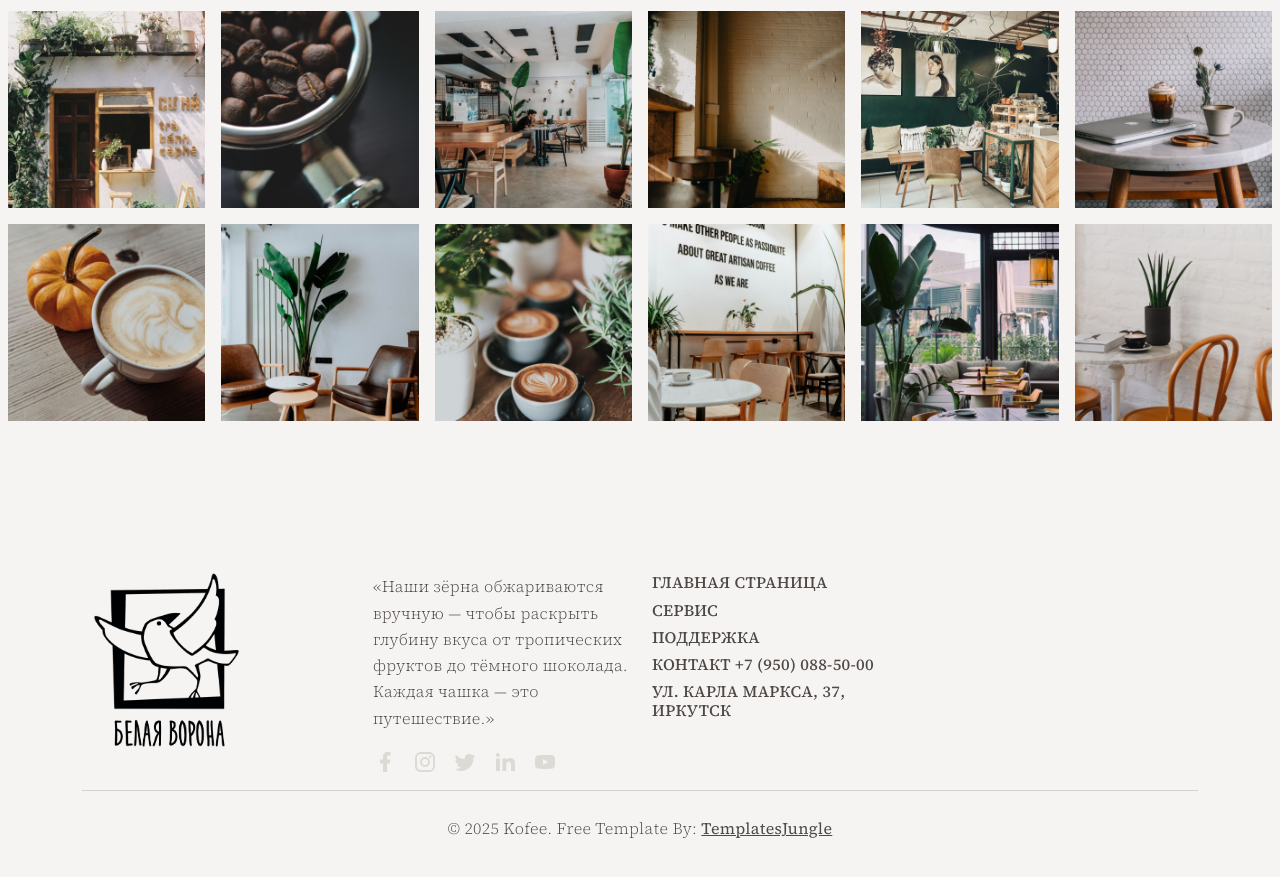
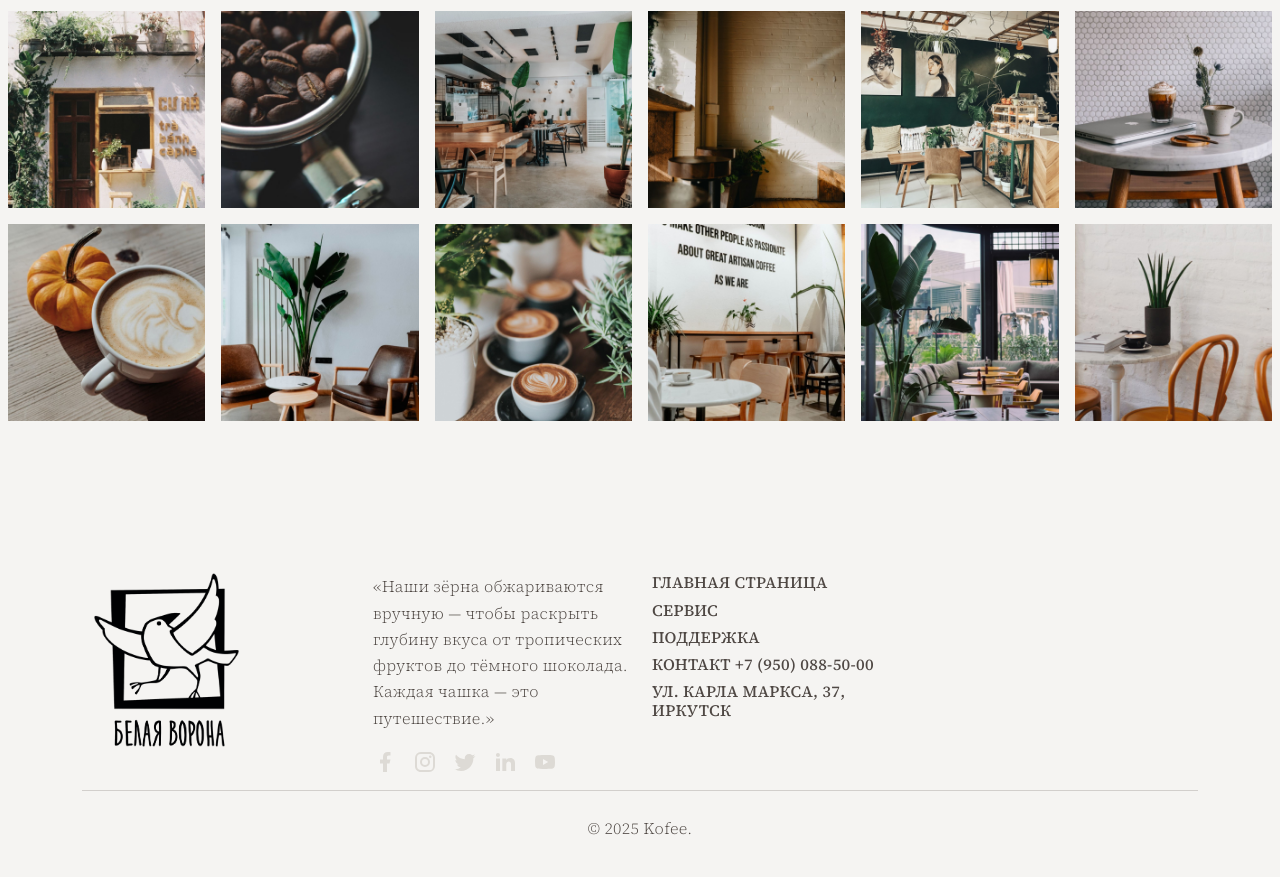
Before and after one commit to Nortex09/Malik, a plain HTML site: page index.html in a window 1280 px wide. Shown: the part 5729-6606 px from the top of the page. Drawn offline with nearby package versions, Linux system fonts and the light colour scheme.

Commit message:
Add files via upload

```diff
--- a/index.html
+++ b/index.html
@@ -859,8 +859,7 @@
     <footer class="border-top py-2 ">
         <div class="container">
             <div class="d-flex align-items-center justify-content-center pt-3">
-                <p class="">© 2025 Kofee. Free Template By:<a href="https://templatesjungle.com/" class="website-link"
-                        target="_blank"> <b><u>TemplatesJungle</u></b></a></p>
+                <p class="">© 2025 Kofee.
             </div>
         </div>
     </footer>
```
